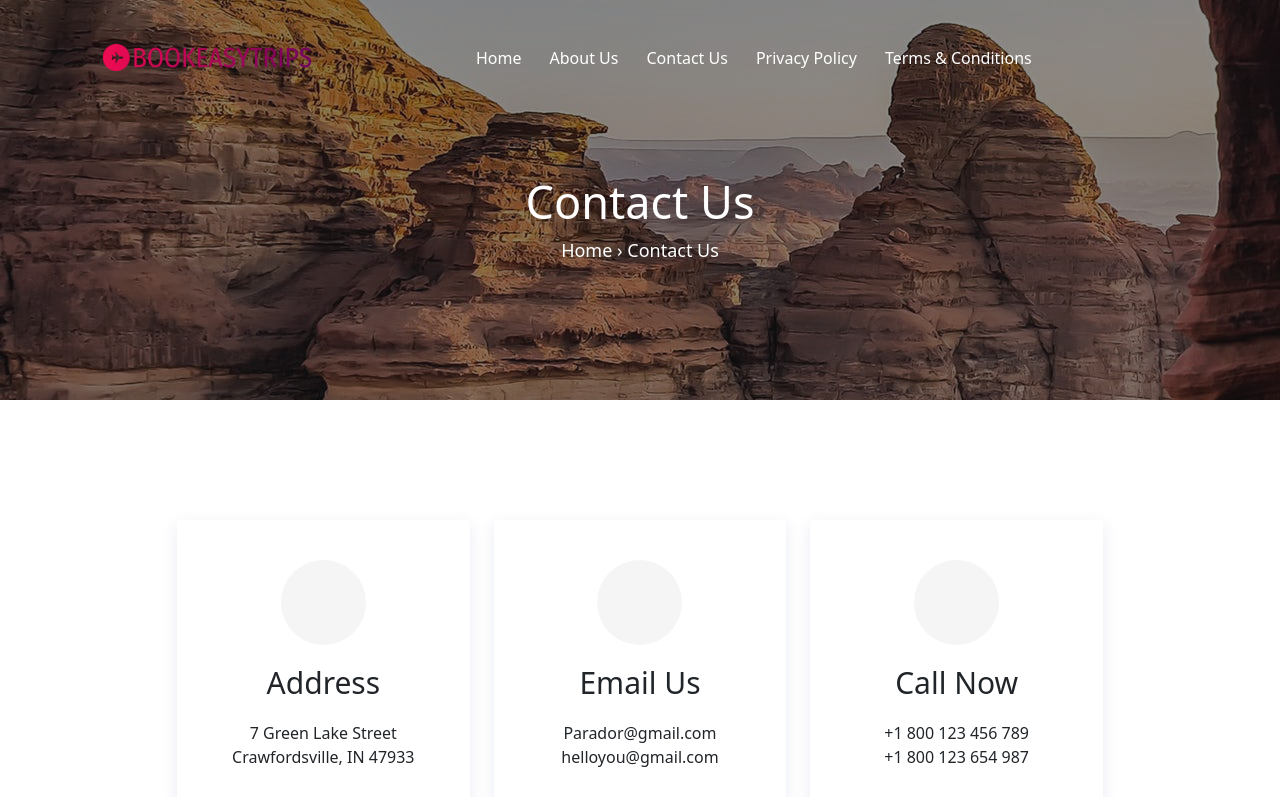
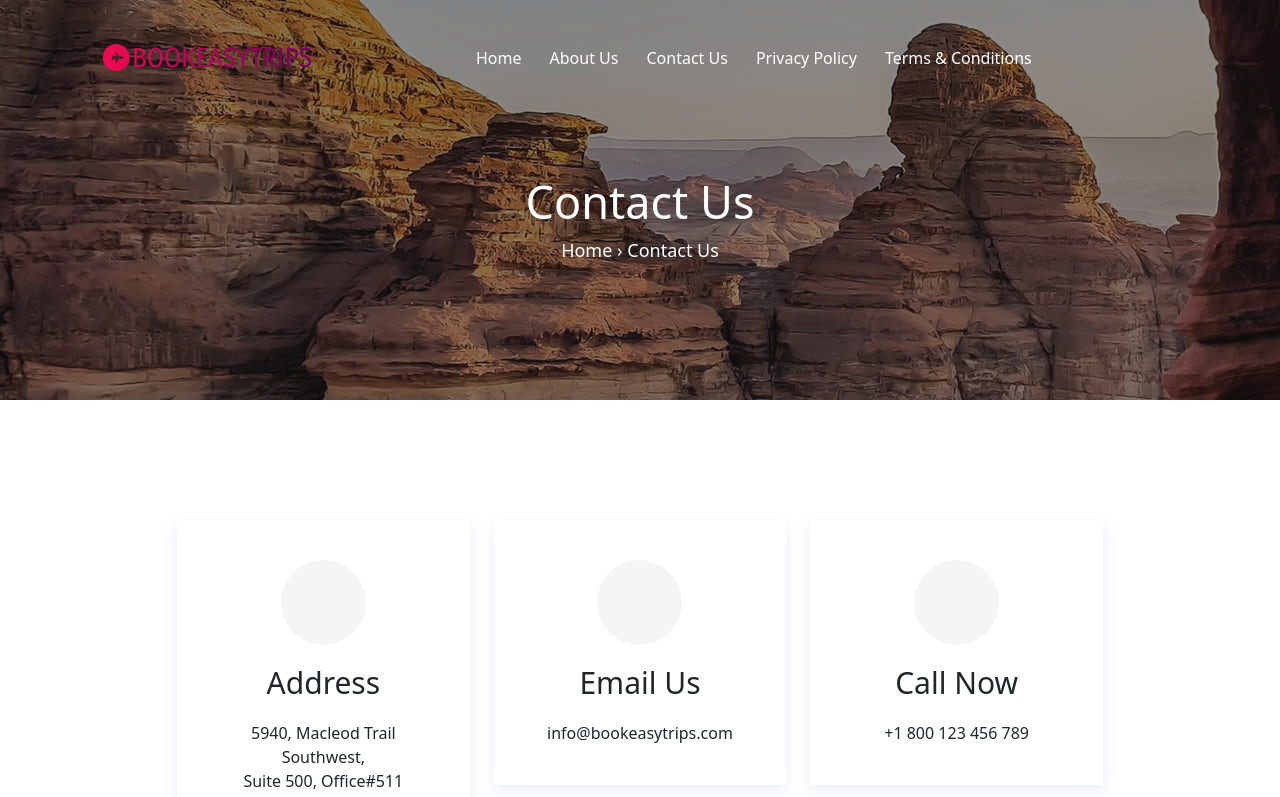
Before and after one commit to Mayank-Anonymously/Bookeasytrips, a Next.js app: page /contact in a window 1280 px wide. Shown: the top 797 px of the page. Built offline with nearby package versions, Linux system fonts and the light colour scheme; some icons are missing.

Commit message:
Address Updated

```diff
--- a/pages/contact.js
+++ b/pages/contact.js
@@ -21,7 +21,9 @@ const contact = () => {
                       </div>
                       <div className="office-info-text">
                         <h2>Address</h2>
-                        <p>7 Green Lake Street Crawfordsville, IN 47933</p>
+                        <p>5940, Macleod Trail Southwest,</p>
+                        <p>Suite 500, Office#511</p>
+                        <p>Calagary AB, T2H 2G4</p>
                       </div>
                     </div>
                   </div>
@@ -34,8 +36,7 @@ const contact = () => {
                       </div>
                       <div className="office-info-text">
                         <h2>Email Us</h2>
-                        <p>Parador@gmail.com</p>
-                        <p>helloyou@gmail.com</p>
+                        <p>info@bookeasytrips.com</p>
                       </div>
                     </div>
                   </div>
@@ -49,7 +50,6 @@ const contact = () => {
                       <div className="office-info-text">
                         <h2>Call Now</h2>
                         <p>+1 800 123 456 789</p>
-                        <p>+1 800 123 654 987</p>
                       </div>
                     </div>
                   </div>
```
